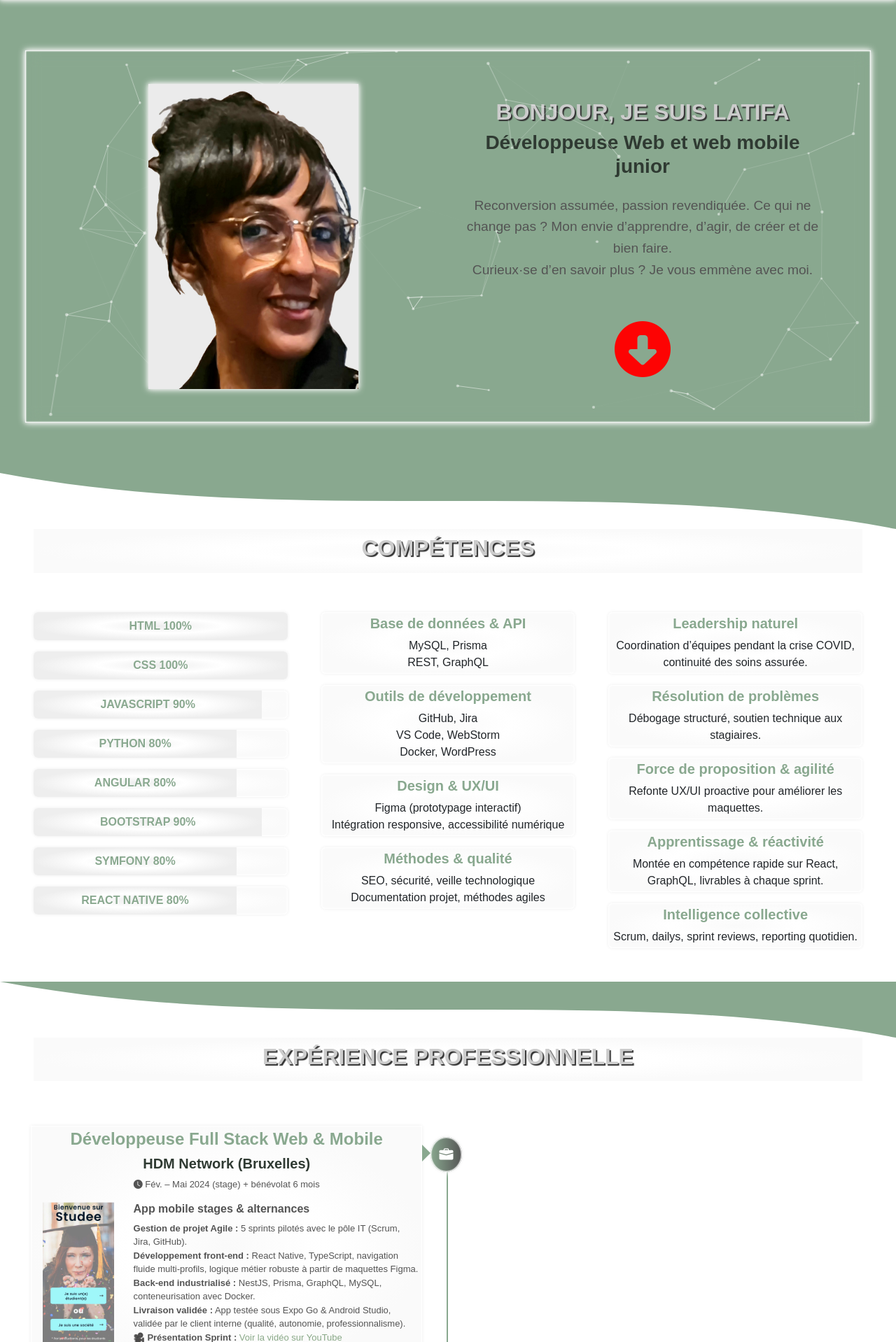
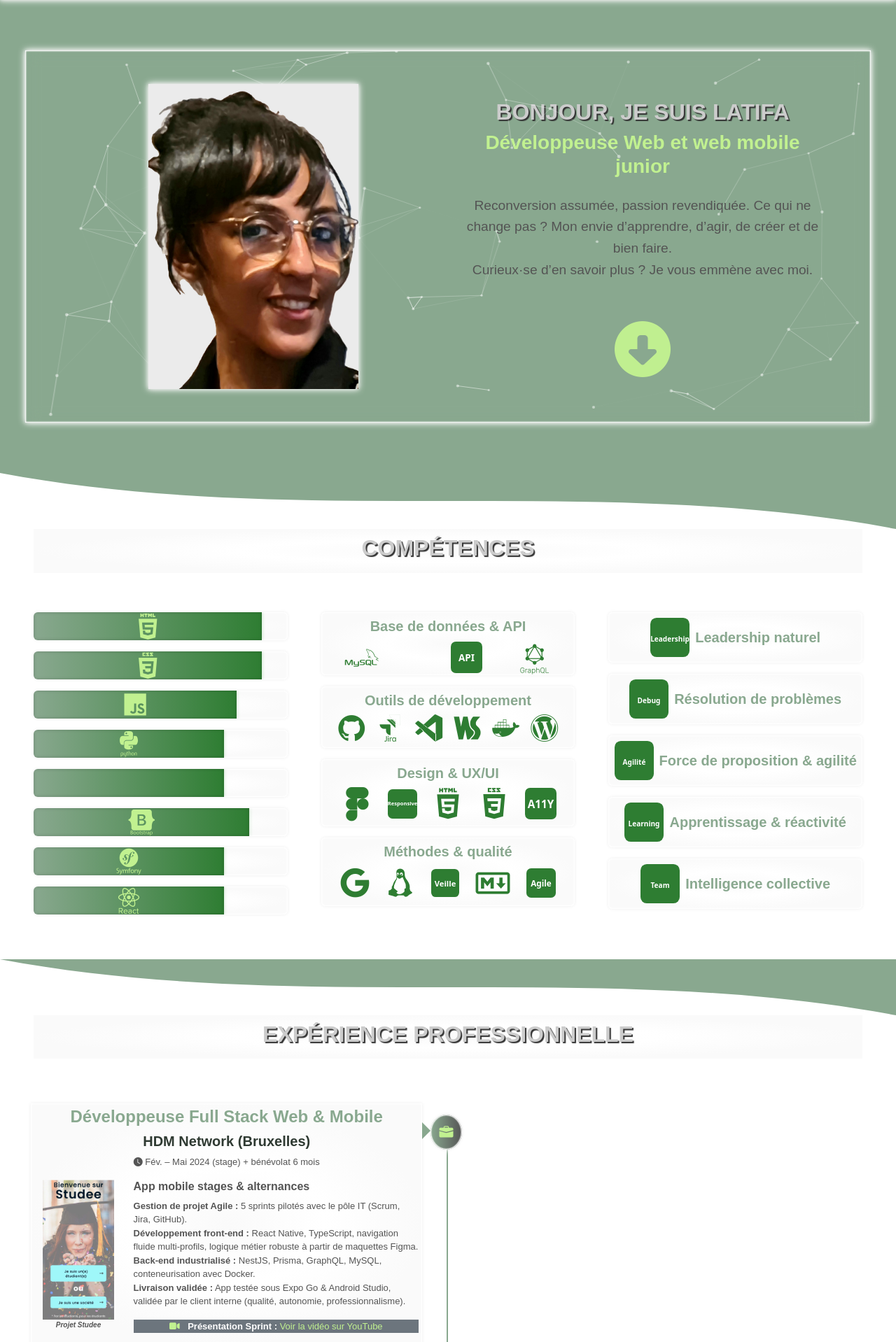
Before and after one commit to Lati04/portfolio, a PHP site: page /index.php?success=0 in a window 1280 px wide. Shown: the part 100-2018 px from the top of the page at 70% size. Run offline with PHP 8.4, Linux system fonts and the light colour scheme; the visitor is signed in with stand-in values (Sample User, id 1).

Commit message:
Modification couleur btn, et section compétences

```diff
--- a/css/style.css
+++ b/css/style.css
@@ -10,11 +10,15 @@ body{
 h1, h2, h3, h4, h5, h6{
      font-weight: bold;
 }
-#experience h5, #formation h4, .carousel-inner ,  #formation h5, #about h3{
+#experience h5, #formation h4, .carousel-inner ,  #formation h5{
       color:  #2f3a32;
 }
 #experience h4, #formation .card-text h3, #recommendations h3, #skills h5{
       color: #89a88f;
+}
+#about h3{
+      color: #c1f190ff;
+
 }
 ul{
       list-style: none;
@@ -53,26 +57,32 @@ a:focus, .nav-link:focus, .form-control:focus, .btn:focus, button:focus{
       outline-offset: 4px;
 }
 .btn-pdf {
-      background-color: #89a88f;
-      color: #fff;
+  background-color: #c1f190ff;
+  color: #2a2a2a;
+  backdrop-filter: blur(6px);
+  -webkit-backdrop-filter: blur(6px);
   transition: all 0.3s ease;
   text-decoration: none;
   display: inline-block;
   font-weight: 500;
+  padding: 12px 24px;
+  border: 1px solid rgba(255, 255, 255, 0.3);
   box-shadow:
-      0 0 0.5vw #89a88f,
-      0 0 1vw 0.1vw #fff,
-      inset 0 0 .1vw .1vw #fff;
-      border-radius: 0px;
-      border: none;
+    0 0 1vw rgba(137, 168, 143, 0.4),
+    0 4px 12px rgba(47, 58, 50, 0.4),
+    inset 0 0 0.2vw rgba(255, 255, 255, 0.2);
 }
+
 .btn-pdf:hover {
   transform: scale(1.05);
-      background: linear-gradient(to right,  #89a88f, #2f3a32);
-      box-shadow: 0 3px 6px  #2f3a32;
+  background: linear-gradient(to right, rgba(137, 168, 143, 0.9), rgba(47, 58, 50, 0.9));
+  box-shadow:
+    0 6px 16px rgba(47, 58, 50, 0.6),
+    inset 0 0 0.4vw rgba(255, 255, 255, 0.3);
   text-decoration: none;
   color: #fff;
 }
+
 .section-divider {
       line-height: 0;
       overflow: hidden;
@@ -184,6 +193,10 @@ scroll-margin-top: 100px;
       opacity: 0;
       transition: opacity 1s ease;
 }
+.scroll-down-arrow  i{
+      color: #c1f190ff;
+
+}
 .scroll-down-arrow.visible {
 opacity: 1;
 animation: arrowPulse 2.8s ease-in-out infinite;
@@ -202,13 +215,22 @@ color: #545454;
       height: 40px;
       overflow: hidden;
 }
+.icon-skill {
+  line-height: 1;
+  color: #2e7d32;
+}
+.icon-skillpg {
+  line-height: 1;
+      color: #c1f190ff;
+}
 #skills .progress-bar {
       width: 0;
       transition: width 2s ease;
       display: flex;
       align-items: center;
       justify-content: center;
-      background: radial-gradient(closest-side,#eee, #fff,#eee);
+      background: linear-gradient(90deg, #89a88f, #2e7d32);
+       box-shadow: inset 0 0 5px rgba(0,0,0,0.2), 0 0 5px rgba(102,187,106,0.4);
 }
 
 #skills .progress-bar h6 {
@@ -286,7 +308,7 @@ color: #545454;
       clear: both;
 }
 .timeline li .timeline-badge{
-      color: #fff;
+      color: #c1f190ff;
       width: 45px;
       line-height: 50px;
       font-size: 20px;
@@ -397,22 +419,23 @@ figcaption{
       transform: translateY(0);
 }
 .lien {
-
-      color: #89a887;
+      color: #c1f190;
       text-decoration: none;
       transition: color 0.3s ease;
     }
-
 .lien:hover,
 .lien:focus {
-      color:  #2f3a32;
+color:  #fff;
 text-decoration: underline;
 }
 .emoji-vert {
-      color: #89a887 !important;
+      color: #89a88f !important;
       margin-right: 5px;
 }
-
+.fa-video{
+  color: #c1f190;
+  margin-right: 8px;
+}
 /************************************* FORMATION *******************************/
 #formation .formation-block{
       color: #545454;
--- a/index.php
+++ b/index.php
@@ -52,8 +52,10 @@ unset($_SESSION['inputs'], $_SESSION['errors'], $_SESSION['submitted']);
   <link rel="stylesheet" href="https://cdn.jsdelivr.net/npm/bootstrap-icons@1.11.3/font/bootstrap-icons.min.css">
   <link rel="stylesheet" href="https://cdnjs.cloudflare.com/ajax/libs/font-awesome/6.5.0/css/all.min.css" crossorigin="anonymous" referrerpolicy="no-referrer" />
 
-  <!-- Ton style -->
+  <!-- style -->
   <link rel="stylesheet" href="css/style.css">
+  <link rel="stylesheet" type='text/css' href="https://cdn.jsdelivr.net/gh/devicons/devicon@latest/devicon.min.css" />
+
 </head>
 
 <body>
@@ -155,43 +157,50 @@ unset($_SESSION['inputs'], $_SESSION['errors'], $_SESSION['submitted']);
       <!-- Gauche : barres de compétences -->
       <div class="col">
         <div class="progress mb-3">
-          <div class="progress-bar skill-bar" role="progressbar" data-skill="100%" aria-valuenow="100" aria-valuemin="0" aria-valuemax="100">
-            <h6>HTML 100%</h6>
+          <div class="progress-bar skill-bar" role="progressbar" data-skill="90%" aria-valuenow="100" aria-valuemin="0" aria-valuemax="100" aria-label="Compétence HTML à 90%">
+            <i class="devicon-html5-plain-wordmark icon-skillpg" style="font-size: 38px;"></i>
           </div>
         </div>
+
         <div class="progress mb-3">
-          <div class="progress-bar skill-bar" role="progressbar" data-skill="100%" aria-valuenow="100" aria-valuemin="0" aria-valuemax="100">
-            <h6>CSS 100%</h6>
+          <div class="progress-bar skill-bar" role="progressbar" data-skill="90%" aria-valuenow="100" aria-valuemin="0" aria-valuemax="100" aria-label="Compétence CSS à 90%">
+            <i class="devicon-css3-plain-wordmark icon-skillpg" style="font-size: 38px;"></i>
           </div>
         </div>
+
         <div class="progress mb-3">
-          <div class="progress-bar skill-bar" role="progressbar" data-skill="90%" aria-valuenow="90" aria-valuemin="0" aria-valuemax="100">
-            <h6>JAVASCRIPT 90%</h6>
+          <div class="progress-bar skill-bar" role="progressbar" data-skill="80%" aria-valuenow="90" aria-valuemin="0" aria-valuemax="100" aria-label="Compétence JavaScript à 80%">
+            <i class="devicon-javascript-plain icon-skillpg" style="font-size: 32px;"></i>
           </div>
         </div>
+
         <div class="progress mb-3">
-          <div class="progress-bar skill-bar" role="progressbar" data-skill="80%" aria-valuenow="80" aria-valuemin="0" aria-valuemax="100">
-            <h6>PYTHON 80%</h6>
+          <div class="progress-bar skill-bar" role="progressbar" data-skill="75%" aria-valuenow="80" aria-valuemin="0" aria-valuemax="100" aria-label="Compétence Python à 75%">
+            <i class="devicon-python-plain-wordmark icon-skillpg" style="font-size: 38px;"></i>
           </div>
         </div>
+
         <div class="progress mb-3">
-          <div class="progress-bar skill-bar" role="progressbar" data-skill="80%" aria-valuenow="80" aria-valuemin="0" aria-valuemax="100">
-            <h6>ANGULAR 80%</h6>
+          <div class="progress-bar skill-bar" role="progressbar" data-skill="75%" aria-valuenow="80" aria-valuemin="0" aria-valuemax="100" aria-label="Compétence Angular à 75%">
+            <i class="devicon-angular-plain icon-skillpg" style="font-size: 38px;"></i>
           </div>
         </div>
+
         <div class="progress mb-3">
-          <div class="progress-bar skill-bar" role="progressbar" data-skill="90%" aria-valuenow="90" aria-valuemin="0" aria-valuemax="100">
-            <h6>BOOTSTRAP 90%</h6>
+          <div class="progress-bar skill-bar" role="progressbar" data-skill="85%" aria-valuenow="90" aria-valuemin="0" aria-valuemax="100" aria-label="Compétence Bootstrap à 85%">
+            <i class="devicon-bootstrap-plain-wordmark icon-skillpg" style="font-size: 38px;"></i>
           </div>
         </div>
+
         <div class="progress mb-3">
-          <div class="progress-bar skill-bar" role="progressbar" data-skill="80%" aria-valuenow="80" aria-valuemin="0" aria-valuemax="100">
-            <h6>SYMFONY 80%</h6>
+          <div class="progress-bar skill-bar" role="progressbar" data-skill="75%" aria-valuenow="80" aria-valuemin="0" aria-valuemax="100" aria-label="Compétence Symfony à 80%">
+            <i class="devicon-symfony-original-wordmark icon-skillpg" style="font-size: 38px;"></i>
           </div>
         </div>
+
         <div class="progress mb-3">
-          <div class="progress-bar skill-bar" role="progressbar" data-skill="80%" aria-valuenow="80" aria-valuemin="0" aria-valuemax="100">
-            <h6>REACT NATIVE 80%</h6>
+          <div class="progress-bar skill-bar" role="progressbar" data-skill="75%" aria-valuenow="80" aria-valuemin="0" aria-valuemax="100" aria-label="Compétence React à 75%">
+            <i class="devicon-react-original-wordmark icon-skillpg" style="font-size: 38px;"></i>
           </div>
         </div>
       </div>
@@ -200,78 +209,122 @@ unset($_SESSION['inputs'], $_SESSION['errors'], $_SESSION['submitted']);
     <div class="col">
       <div class="row row-cols-1 g-3">
         <div class="col skills-item hidden-on-load">
-          <div class="card h-80 p-1">
+          <div class="card h-80 pt-2">
             <h5 class="card-title">Base de données & API</h5>
-            <ul class="card-text">
-              <li>MySQL, Prisma</li>
-              <li>REST, GraphQL</li>
+            <ul class="card-text px-2">
+              <li class="d-flex justify-content-around align-items-center w-100">
+                <i class="devicon-mysql-plain-wordmark icon-skill" style="font-size: 50px;" aria-hidden="true"></i>
+                <i class="devicon-prisma-original icon-skill" style="font-size: 45px;" aria-hidden="true"></i>
+                <img src="img/api.svg" class="icon-skill" style="height: 45px;" alt="API" title="API">
+                <i class="devicon-graphql-plain-wordmark icon-skill" style="font-size: 48px;" aria-hidden="true"></i>
+              </li>
             </ul>
           </div>
         </div>
+
         <div class="col skills-item hidden-on-load">
-          <div class="card h-80 p-1">
+          <div class="card h-80 p-2">
             <h5 class="card-title">Outils de développement</h5>
-            <ul class="card-text">
-              <li>GitHub, Jira</li>
-              <li>VS Code, WebStorm</li>
-              <li>Docker, WordPress</li>
+            <ul class="card-text px-2">
+              <li class="d-flex justify-content-around align-items-center w-100">
+                <i class="devicon-github-original icon-skill" style="font-size: 40px;" aria-hidden="true"></i>
+                <i class="devicon-jira-plain-wordmark icon-skill" style="font-size: 40px;" aria-hidden="true"></i>
+                <i class="devicon-vscode-plain icon-skill" style="font-size: 40px;" aria-hidden="true"></i>
+                <i class="devicon-webstorm-plain icon-skill" style="font-size: 40px;" aria-hidden="true"></i>
+                <i class="devicon-docker-plain icon-skill" style="font-size: 40px;" aria-hidden="true"></i>
+                <i class="devicon-wordpress-plain icon-skill" style="font-size: 40px;" aria-hidden="true"></i>
+              </li>
             </ul>
           </div>
         </div>
+
       <div class="col skills-item hidden-on-load">
-          <div class="card h-80 p-1">
+        <div class="card h-80 p-2">
           <h5 class="card-title">Design & UX/UI</h5>
-            <ul class="card-text">
-              <li>Figma (prototypage interactif)</li>
-              <li>Intégration responsive, accessibilité numérique</li>
+          <ul class="card-text px-2">
+            <li class="d-flex justify-content-around align-items-center w-100">
+              <i class="devicon-figma-plain icon-skill" style="font-size: 48px;" aria-hidden="true"></i>
+              <img src="img/responsive.svg" class="icon-skill" style="height: 42px;" alt="Responsive" title="Responsive">
+              <i class="devicon-html5-plain-wordmark icon-skill" style="font-size: 45px;" title="HTML5" aria-hidden="true"></i>
+              <i class="devicon-css3-plain-wordmark icon-skill" style="font-size: 45px;" title="CSS3" aria-hidden="true"></i>
+              <img src="img/accessibility.svg" class="icon-skill" style="height: 45px;" alt="Accessibilité" title="Accessibilité">
+            </li>
           </ul>
         </div>
       </div>
+
       <div class="col skills-item hidden-on-load">
-          <div class="card h-80 p-1">
+        <div class="card h-80 p-2">
           <h5 class="card-title">Méthodes & qualité</h5>
-            <ul class="card-text">
-              <li>SEO, sécurité, veille technologique</li>
-              <li>Documentation projet, méthodes agiles</li>
+          <ul class="card-text px-2">
+            <li class="d-flex justify-content-around align-items-center w-100">
+              <i class="devicon-google-plain icon-skill" style="font-size: 42px;" title="SEO" aria-hidden="true"></i>
+              <i class="devicon-linux-plain icon-skill" style="font-size: 42px;" title="Sécurité Serveur" aria-hidden="true"></i>
+              <img src="img/veille.svg" class="icon-skill" style="height: 40px;" alt="Veille" title="Veille technologique">
+              <i class="devicon-markdown-original icon-skill" style="font-size: 50px;" title="Documentation" aria-hidden="true"></i>
+              <img src="img/agile.svg" class="icon-skill" style="height: 42px;" alt="Méthode Agile" title="Méthodes agiles" aria-hidden="true">
+            </li>
           </ul>
         </div>
       </div>
+
       </div>
     </div>
 
     <!-- Colonne 3 : Soft Skills -->
     <div class="col">
       <div class="row row-cols-1 g-3">
+
+        <!-- Leadership naturel -->
         <div class="col skills-item hidden-on-load">
-          <div class="card h-80 p-1">
-            <h5 class="card-title">Leadership naturel</h5>
-            <p class="card-text">Coordination d’équipes pendant la crise COVID, continuité des soins assurée.</p>
+          <div class="card h-80 p-2">
+            <div class="d-flex justify-content-center align-items-center w-100">
+              <img src="img/leadership.svg" class="icon-skill me-2" alt="Leadership" title="Leadership naturel" style="height: 56px;" >
+              <h5 class="card-title mb-0">Leadership naturel</h5>
             </div>
           </div>
+        </div>
+
+        <!-- Résolution de problèmes -->
         <div class="col skills-item hidden-on-load">
-          <div class="card h-80 p-1">
-            <h5 class="card-title">Résolution de problèmes</h5>
-            <p class="card-text">Débogage structuré, soutien technique aux stagiaires.</p>
+          <div class="card h-80 p-2">
+            <div class="d-flex justify-content-center align-items-center w-100">
+              <img src="img/bug.svg" class="icon-skill me-2" alt="Résolution de problèmes" title="Résolution de problèmes" style="height: 56px;">
+              <h5 class="card-title mb-0">Résolution de problèmes</h5>
             </div>
           </div>
+        </div>
+
+        <!-- Force de proposition & agilité -->
         <div class="col skills-item hidden-on-load">
-          <div class="card h-80 p-1">
-            <h5 class="card-title">Force de proposition & agilité</h5>
-            <p class="card-text">Refonte UX/UI proactive pour améliorer les maquettes.</p>
+          <div class="card h-80 p-2">
+            <div class="d-flex justify-content-center align-items-center w-100">
+              <img src="img/agility.svg" class="icon-skill me-2" alt="Agilité" title="Force de proposition & agilité" style="height: 56px;">
+              <h5 class="card-title mb-0">Force de proposition & agilité</h5>
             </div>
           </div>
+        </div>
+
+        <!-- Apprentissage & réactivité -->
         <div class="col skills-item hidden-on-load">
-          <div class="card h-80 p-1">
-            <h5 class="card-title">Apprentissage & réactivité</h5>
-            <p class="card-text">Montée en compétence rapide sur React, GraphQL, livrables à chaque sprint.</p>
+          <div class="card h-80 p-2">
+            <div class="d-flex justify-content-center align-items-center w-100">
+              <img src="img/learning.svg" class="icon-skill me-2" alt="Apprentissage" title="Apprentissage & réactivité" style="height: 56px;">
+              <h5 class="card-title mb-0">Apprentissage & réactivité</h5>
             </div>
           </div>
+        </div>
+
+        <!-- Intelligence collective -->
         <div class="col skills-item hidden-on-load">
-          <div class="card h-80 p-1">
-            <h5 class="card-title">Intelligence collective</h5>
-            <p class="card-text">Scrum, dailys, sprint reviews, reporting quotidien.</p>
+          <div class="card h-80 p-2">
+            <div class="d-flex justify-content-center align-items-center w-100">
+              <img src="img/team.svg" class="icon-skill me-2" alt="Intelligence collective" title="Intelligence collective" style="height: 56px;">
+              <h5 class="card-title mb-0">Intelligence collective</h5>
             </div>
           </div>
+        </div>
+
       </div>
     </div>
   </div>
@@ -315,8 +368,8 @@ unset($_SESSION['inputs'], $_SESSION['errors'], $_SESSION['submitted']);
                   <li class="timeline-item hidden-on-load"><strong>Développement front-end :</strong> React Native, TypeScript, navigation fluide multi-profils, logique métier robuste à partir de maquettes Figma.</li>
                   <li class="timeline-item hidden-on-load"><strong>Back-end industrialisé :</strong> NestJS, Prisma, GraphQL, MySQL, conteneurisation avec Docker.</li>
                   <li class="timeline-item hidden-on-load"><strong>Livraison validée :</strong> App testée sous Expo Go & Android Studio, validée par le client interne (qualité, autonomie, professionnalisme).</li>
-                  <li class="timeline-item hidden-on-load">
-                    <strong>🎥 Présentation Sprint  :</strong>
+                  <li class="timeline-item hidden-on-load bg-secondary text-center mt-3">
+                   <strong class="text-white"><i class="fa-solid fa-video"></i> Présentation Sprint :</strong>
                     <a tabindex="9" href="https://www.youtube.com/watch?v=NDXdAtQVaKE" target="_blank" rel="noopener noreferrer" class="lien">
                       Voir la vidéo sur YouTube
                     </a>
@@ -363,7 +416,7 @@ unset($_SESSION['inputs'], $_SESSION['errors'], $_SESSION['submitted']);
 
   <div class="d-flex align-items-center justify-content-center mt-4">
     <a tabindex="10" href="doc/latifa-attar-cv-dwwm.pdf" target="_blank" class="btn btn-pdf m-3">
-      <i class="fas fa-download me-1" style="color: #fff;"></i>Télécharger le CV</a>
+      <i class="fas fa-download me-1"></i>Télécharger le CV</a>
   </div>
 
 </section>
@@ -574,7 +627,7 @@ unset($_SESSION['inputs'], $_SESSION['errors'], $_SESSION['submitted']);
           <h3><i class="far fa-file me-1" style="color: #89a887;"></i>Relevé de notes</h3>
           <p>Validation complète de ma formation en développement web.</p>
           <a tabindex="25" href="doc/Releve_de_notes_-_267776-0.pdf" target="_blank" class="btn btn-pdf m-2">
-            <i class="fas fa-download me-1" style="color: #fff;"></i>Consulter le PDF
+            <i class="fas fa-download me-1"></i>Consulter le PDF
           </a>
         </div>
 
@@ -583,13 +636,13 @@ unset($_SESSION['inputs'], $_SESSION['errors'], $_SESSION['submitted']);
           <h3>Présentations & Dossiers de projet</h3>
           <p>Consulter mon dossier Professionnel DWWM, mon dossier et support de présentation de projet Studee.</p>
           <a tabindex="26" href="doc/dossierprodwwm.pdf" target="_blank" class="btn btn-pdf m-2">
-            <i class="bi bi-folder-fill me-1" style="color: #fff;"></i>Dossier Professionnel
+            <i class="bi bi-folder-fill me-1"></i>Dossier Professionnel
           </a>
           <a tabindex="27" href="doc/dossierprojetstudee.pdf" target="_blank" class="btn btn-pdf m-2">
-            <i class="bi bi-folder-fill me-1" style="color: #fff;"></i>Dossier Projet Studee
+            <i class="bi bi-folder-fill me-1"></i>Dossier Projet Studee
           </a>
           <a tabindex="28" href="doc/supportprojetstudee.pdf" target="_blank" class="btn btn-pdf m-2">
-            <i class="fas fa-microphone me-1" style="color: #fff;"></i>Support Projet Studee
+            <i class="fas fa-microphone me-1"></i>Support Projet Studee
           </a>
         </div>
 
@@ -598,7 +651,7 @@ unset($_SESSION['inputs'], $_SESSION['errors'], $_SESSION['submitted']);
           <h3><i class="far fa-file-alt me-1" style="color: #89a887;"></i>Lettre de recommandation</h3>
           <p>Retour positif de mon tuteur de stage sur mon implication et mes compétences.</p>
           <a tabindex="29" href="doc/Lettre recommandation Webdev - Latifa ATTAR (1).pdf" target="_blank" class="btn btn-pdf m-2">
-            <i class="fas fa-download me-1" style="color: #fff;"></i>Lire la lettre
+            <i class="fas fa-download me-1"></i>Lire la lettre
           </a>
         </div>
 
```
Also changed, not shown: other parts of css/style.css (+11 -11 lines), img/accessibility.svg (added), img/agile.svg (added), img/agility.svg (added), img/api.svg (added), img/bug.svg (added), img/leadership.svg (added), img/learning.svg (added), img/responsive.svg (added), img/team.svg (added), img/veille.svg (added), 1 other file. Lines whose indentation alone changed are shown as unchanged.
